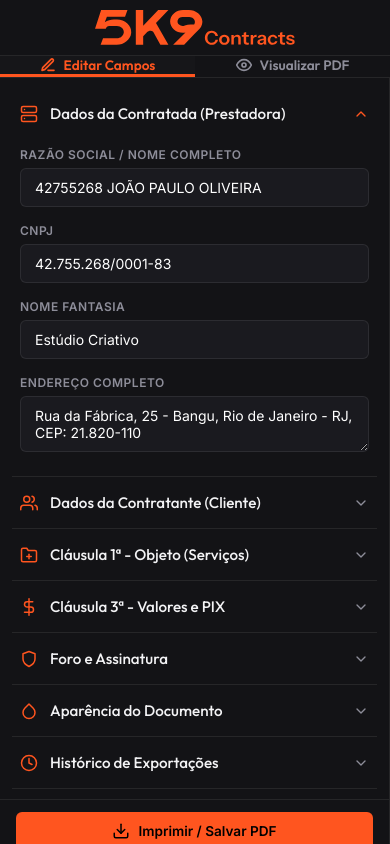
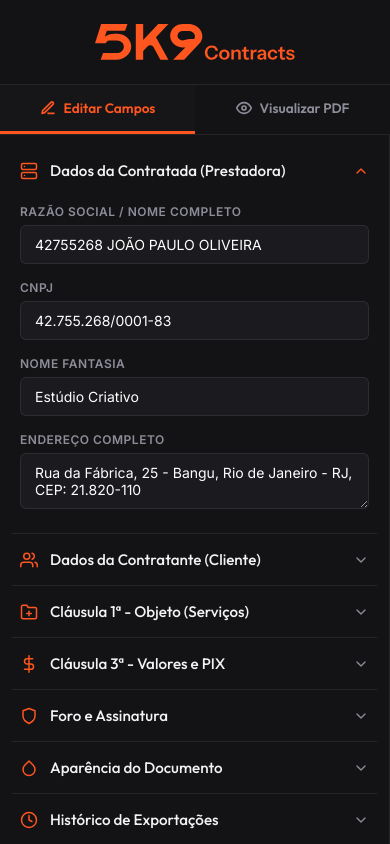
Before and after one commit to eusouandrew/5K9-Contract-Builder, a website built with Vite: page index.html in a window 390 px wide. Built offline with nearby package versions, Linux system fonts and the light colour scheme; a web font is replaced by a local one.

Commit message:
Add files via upload

```diff
--- a/styles.css
+++ b/styles.css
@@ -134,19 +134,25 @@
   padding: 12px 16px;
 }
 
-/* Custom scrollbar for sidebar */
-.sidebar-content::-webkit-scrollbar {
+/* Custom Global Scrollbar */
+::-webkit-scrollbar {
   width: 6px;
+  height: 6px;
 }
-.sidebar-content::-webkit-scrollbar-track {
+::-webkit-scrollbar-track {
   background: transparent;
 }
-.sidebar-content::-webkit-scrollbar-thumb {
-  background: rgba(255, 255, 255, 0.1);
+::-webkit-scrollbar-thumb {
+  background: rgba(255, 85, 31, 0.35); /* Elegant translucent orange-red */
   border-radius: 3px;
 }
-.sidebar-content::-webkit-scrollbar-thumb:hover {
+::-webkit-scrollbar-thumb:hover {
   background: var(--accent-gold);
+}
+/* Firefox Support */
+* {
+  scrollbar-width: thin;
+  scrollbar-color: rgba(255, 85, 31, 0.35) transparent;
 }
 
 /* Accordions */
@@ -756,10 +762,9 @@
   justify-content: center;
   align-items: center;
   width: 100%;
-  height: 56px;
   background-color: var(--bg-sidebar);
   border-bottom: 1px solid var(--border-color);
-  padding: 10px 0;
+  padding: 24px 0; /* Espaço maior: logo distante do topo e dos botões de navegação */
   z-index: 101;
 }
 
@@ -830,7 +835,16 @@
   }
 
   /* Default and active visibility states */
-  .sidebar,
+  .sidebar {
+    width: 100% !important;
+    height: auto !important;
+    flex: 1 !important;
+    box-shadow: none;
+    display: none;
+    overflow-y: auto !important; /* Permitir rolagem natural na sidebar inteira */
+    -webkit-overflow-scrolling: touch;
+  }
+
   .workbench {
     width: 100% !important;
     height: auto !important;
@@ -860,28 +874,33 @@
 
   .sidebar-content {
     padding: 10px 12px;
+    overflow-y: visible !important; /* Desabilitar rolagem interna no mobile */
+    flex: none !important;
+    height: auto !important;
   }
 
-  /* Compact Footer for Mobile to prevent clipping */
+  /* Footer at the bottom of the scroll flow instead of fixed viewport */
   .sidebar-footer {
-    padding: 12px 16px;
-    gap: 8px;
+    padding: 24px 16px;
+    gap: 12px;
     background-color: var(--bg-sidebar);
     border-top: 1px solid var(--border-color);
+    flex-shrink: 0;
+    margin-top: auto;
   }
 
   .sidebar-footer .btn {
-    padding: 10px 16px;
-    font-size: 0.85rem;
+    padding: 12px 20px;
+    font-size: 0.9rem;
   }
 
   .sidebar-footer .btn-group {
-    gap: 8px;
+    gap: 10px;
   }
 
   .sidebar-footer .btn-group .btn {
-    padding: 8px 12px;
-    font-size: 0.8rem;
+    padding: 10px 14px;
+    font-size: 0.85rem;
   }
 
   /* Override workbench header and layout */
@@ -935,8 +954,11 @@
   background: transparent;
 }
 .history-list::-webkit-scrollbar-thumb {
-  background: rgba(255, 255, 255, 0.1);
+  background: rgba(255, 85, 31, 0.3);
   border-radius: 2px;
+}
+.history-list::-webkit-scrollbar-thumb:hover {
+  background: var(--accent-gold);
 }
 
 .history-card {
```
